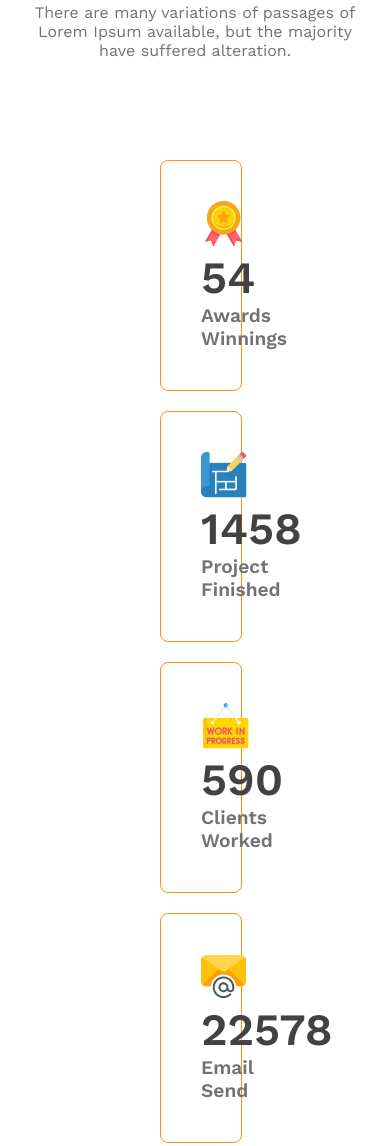
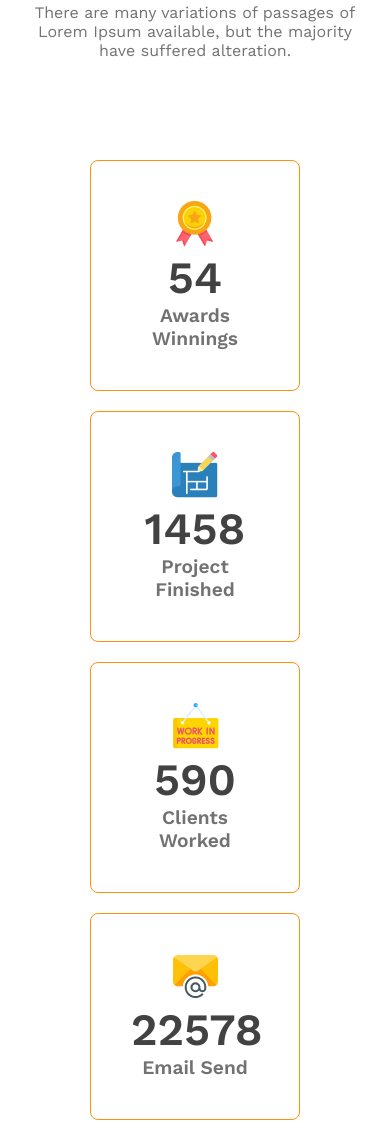
Before and after one commit to NahianAbrar01/g3-architects, a plain HTML site: page index.html in a window 390 px wide. Shown: the part 5151-6297 px from the top of the page. Drawn offline with nearby package versions, Linux system fonts and the light colour scheme.

Commit message:
finishing touch

```diff
--- a/index.html
+++ b/index.html
@@ -92,22 +92,22 @@
                 have suffered alteration.</p>
             </div>
             <div class="facts-card-container">
-                <div class="card">
+                <div class="f-card">
                     <img src="images/icons/ribon.png" alt="">
                     <h2 class="card-stats">54</h2>
                     <p class="card-title">Awards Winnings</p>
                 </div>
-                <div class="card">
+                <div class="f-card">
                     <img src="images/icons/projects.png" alt="">
                     <h2 class="card-stats">1458</h2>
                     <p class="card-title">Project Finished</p>
                 </div>
-                <div class="card">
+                <div class="f-card">
                     <img src="images/icons/customers.png" alt="">
                     <h2 class="card-stats">590</h2>
                     <p class="card-title">Clients Worked</p>
                 </div>
-                <div class="card">
+                <div class="f-card">
                     <img src="images/icons/email.png" alt="">
                     <h2 class="card-stats">22578</h2>
                     <p class="card-title">Email Send</p>
--- a/style/style.css
+++ b/style/style.css
@@ -224,7 +224,7 @@ main {
     margin-top: 100px;
 }
 
-.facts-card-container .card {
+.facts-card-container .f-card {
     border-radius: 8px;
     border: 1px solid #FF900E;
     text-align: center;
@@ -333,7 +333,7 @@ footer {
     }
 
     .facts-card-container {
-        padding: 0px 160px;
+        padding: 0px 90px;
     }
 
     .sponsor-img-container {
```
